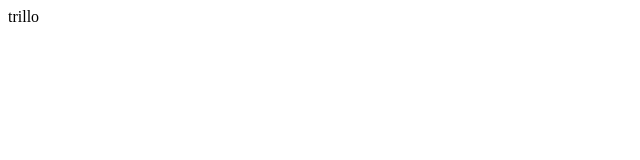
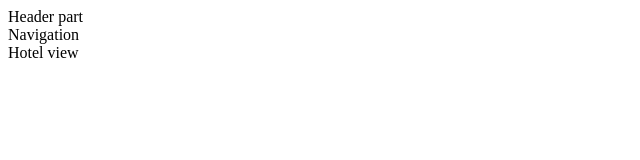
Before and after one commit to yukijina/trilly, a website: page index.html in a window 1280 px wide. Shown: the whole page, without its empty margins (0-640 px from the left). Drawn offline with Linux system fonts and the light colour scheme.

Commit message:
create main containers

```diff
--- a/index.html
+++ b/index.html
@@ -8,9 +8,22 @@
         <link rel="stylesheet" href="css/style.css">
         <link rel="shortcut icon" type="image/png" href="img/favicon.png">
 
-        <title>trillo &mdash; Your all-in-one booking app</title>
+        <title>trilly &mdash; Your all-in-one booking app</title>
     </head>
     <body>
-        trillo
+        <div class="container">
+            <header class="header">
+                Header part
+            </header>
+            <div class="content">
+                <nav class="sidebar">
+                    Navigation
+                </nav>
+                <main class="hotel-view">
+                    Hotel view
+                </main>
+            </div>
+        </div>
+
     </body>
 </html>
```
